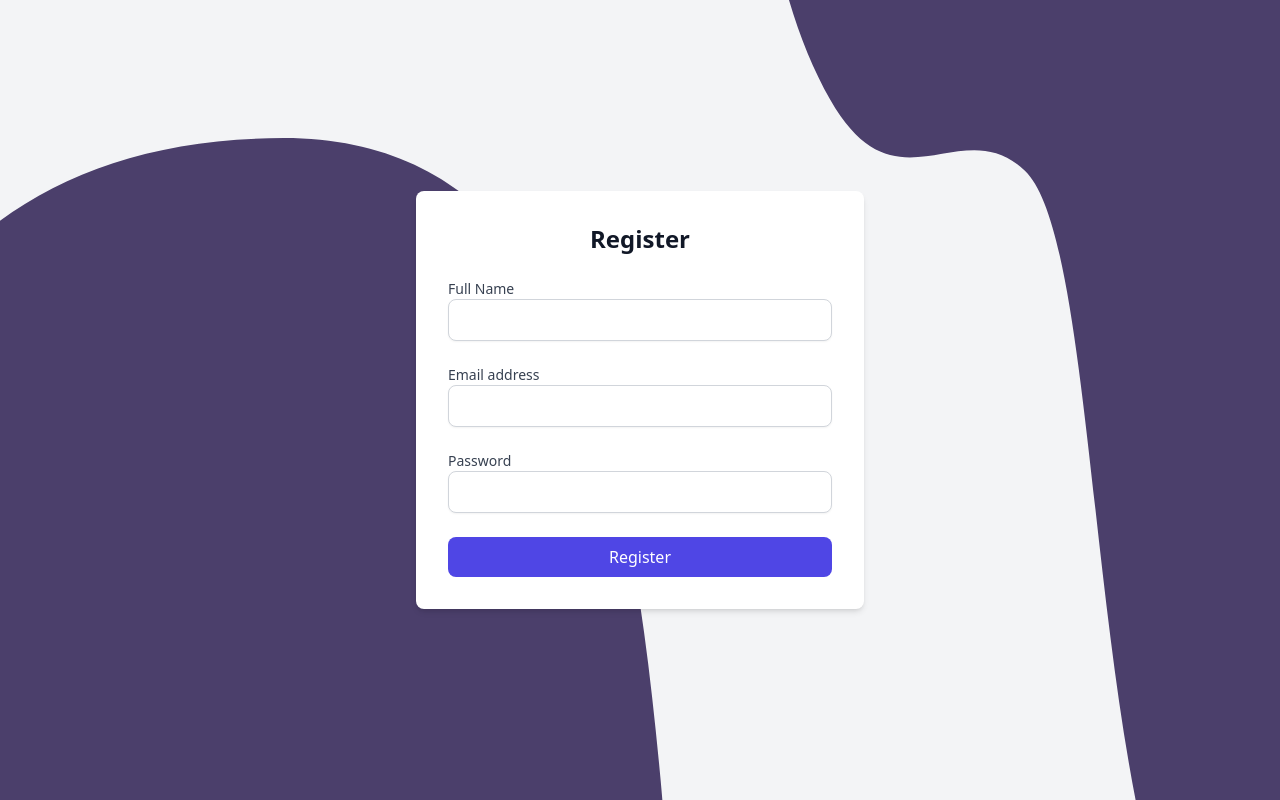
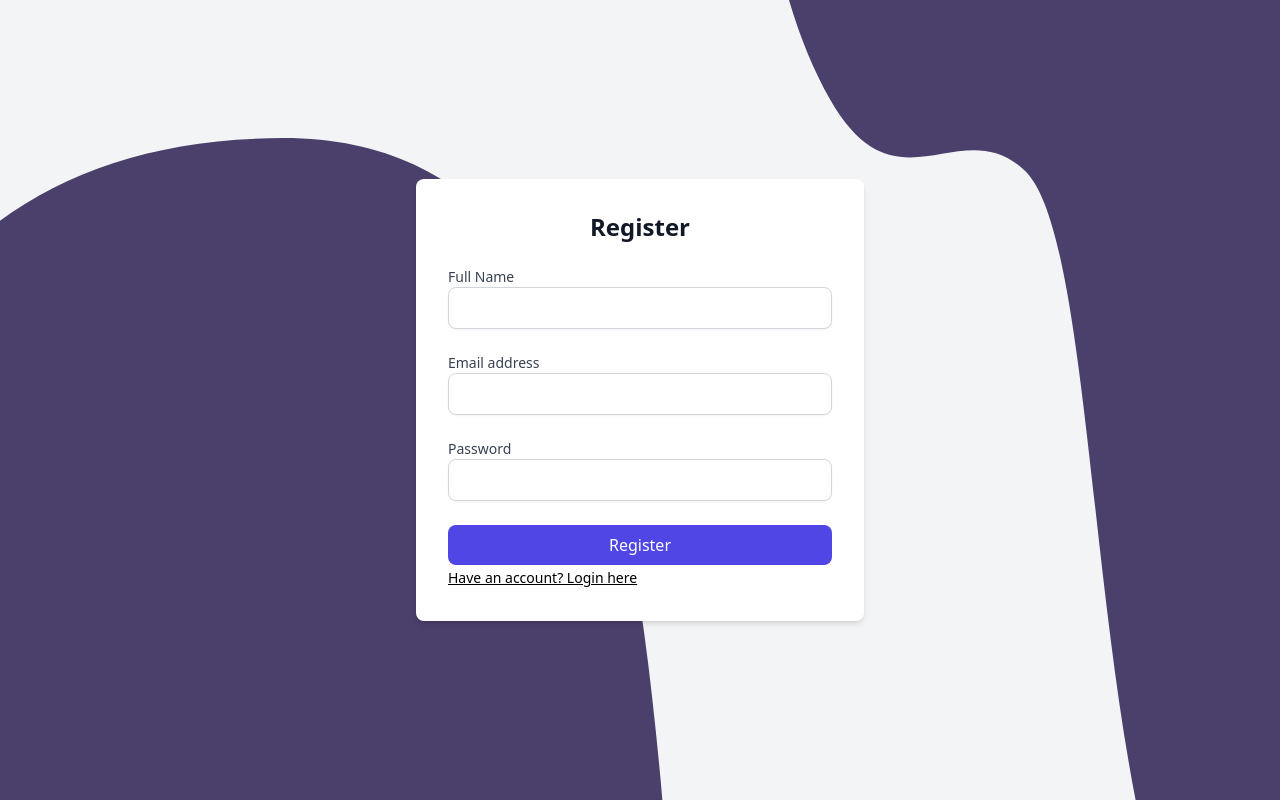
Before and after one commit to Md-Raihan-Alam/url-short-site-react, a React (Create React App) app: page /register in a window 1280 px wide. Built offline with nearby package versions, Linux system fonts and the light colour scheme.

Commit message:
link added

```diff
--- a/src/componenets/Header.js
+++ b/src/componenets/Header.js
@@ -2,6 +2,7 @@ import LOGO from "../images/logo.svg";
 import { useState } from "react";
 import { FaBars } from "react-icons/fa";
 import Menu from "./Menu";
+import { Link } from "react-router-dom";
 const Header = () => {
   const [sideBar, setSideBar] = useState(false);
   const showSideMenu = () => {
@@ -33,18 +34,18 @@ const Header = () => {
         </div>
       </div>
       <div className="hidden w-3/12 h-headerHeight tab:flex justify-end items-center overflow-visible">
-        <div
-          div
+        <Link
+          to="/login"
           className="cursor-pointer font-bold h-10 hidden tab:flex justify-end text-gray-600 items-center pr-6"
         >
           Login
-        </div>
-        <div
-          div
+        </Link>
+        <Link
+          to="/register"
           className="cursor-pointer font-bold bg-cyan rounded-full min-w-btnWidth h-10 hidden tab:flex justify-center hover:opacity-50 text-white items-center"
         >
           Sign Up
-        </div>
+        </Link>
       </div>
       <div className="flex tab:hidden" onClick={() => showSideMenu()}>
         <FaBars />
--- a/src/componenets/Login.js
+++ b/src/componenets/Login.js
@@ -1,5 +1,4 @@
-import React from "react";
-
+import { Link } from "react-router-dom";
 const Login = () => {
   return (
     <div className="flex justify-center backgroundShorten items-center min-h-screen bg-gray-100">
@@ -44,6 +43,12 @@ const Login = () => {
               Login
             </button>
           </div>
+          <Link
+            to="/register"
+            className="text-center text-sm text-zin-300 underline"
+          >
+            Do not have account? Sign up
+          </Link>
         </form>
       </div>
     </div>
--- a/src/componenets/Register.js
+++ b/src/componenets/Register.js
@@ -1,5 +1,4 @@
-import React from "react";
-
+import { Link } from "react-router-dom";
 const Register = () => {
   return (
     <div className="flex justify-center backgroundShorten items-center min-h-screen bg-gray-100">
@@ -61,6 +60,12 @@ const Register = () => {
               Register
             </button>
           </div>
+          <Link
+            to="/login"
+            className="underline text-center text-sm text-zin-300"
+          >
+            Have an account? Login here
+          </Link>
         </form>
       </div>
     </div>
```
